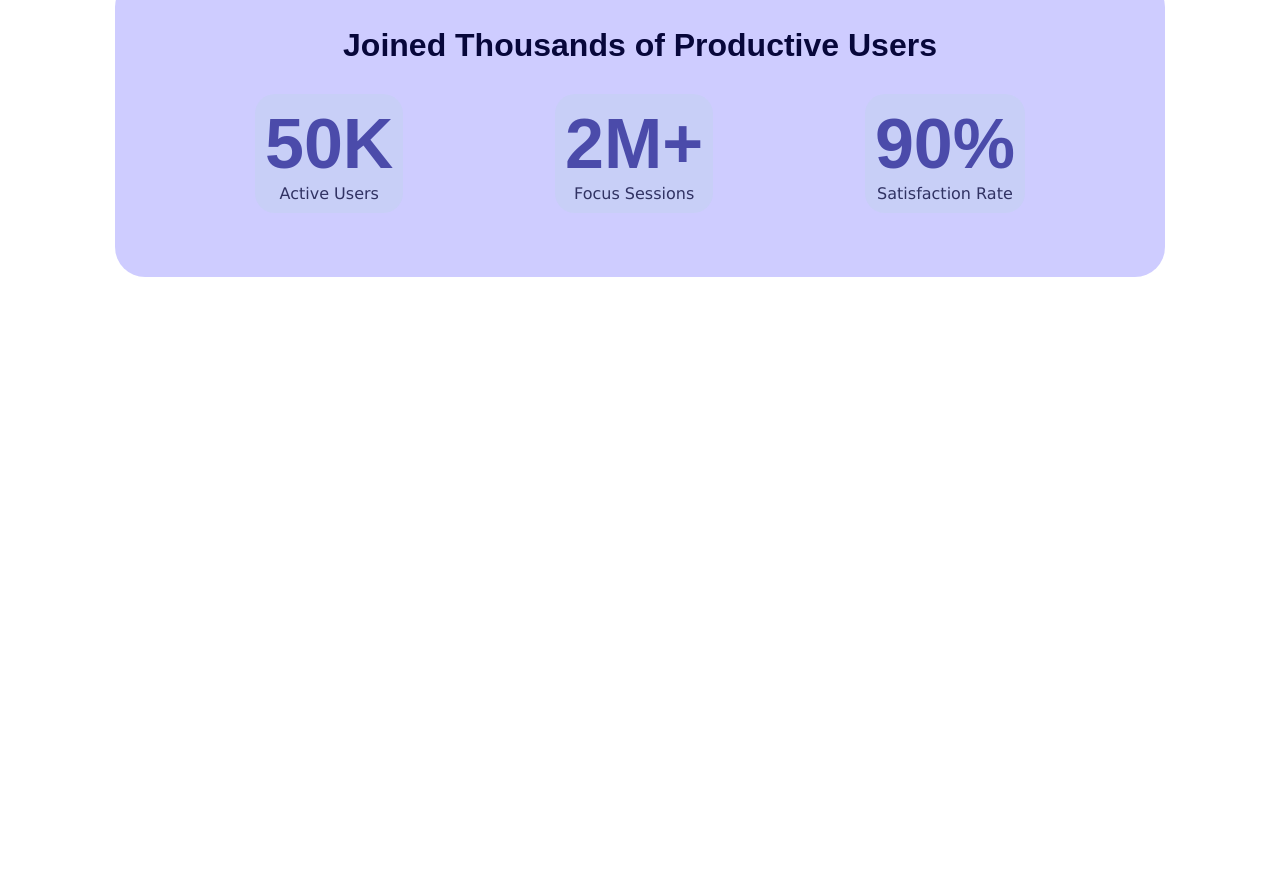
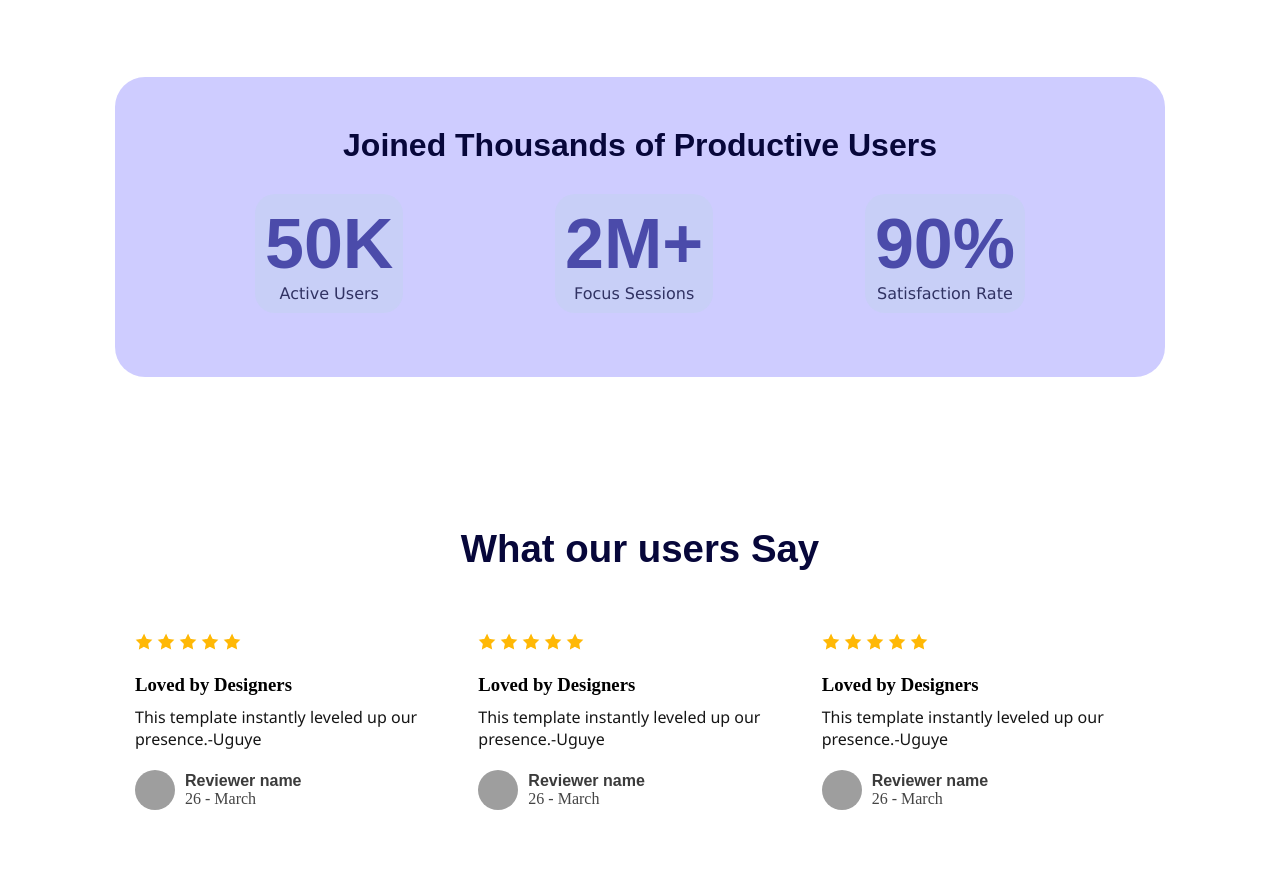
Before and after one commit to Minhajur-stuck/A1-landing-page, a plain HTML site: page index.html in a window 1280 px wide. Shown: the part 1131-2011 px from the top of the page. Before the commit the page ends 1488 px from the top, so only its background shows below. Drawn offline with Linux system fonts and the light colour scheme; grey boxes are pictures that could not be loaded.

Commit message:
Adding user feedback section

```diff
--- a/index.html
+++ b/index.html
@@ -48,6 +48,73 @@
       </div>
     </div>
   </section>
+  <section class="user-feedback">
+    <h1 class="center-align">What our users Say</h1>
+    <div class="comment-container">
+      <div class="comment">
+        <div class="image-div">
+          <img src="Assets/icon-star.png" alt="">
+          <img src="Assets/icon-star.png" alt="">
+          <img src="Assets/icon-star.png" alt="">
+          <img src="Assets/icon-star.png" alt="">
+          <img src="Assets/icon-star.png" alt="">
+        </div>
+        <div>
+          <h3>Loved by Designers</h3>
+          <p class="comment-text">This template instantly leveled up our presence.-Uguye</p>
+        </div>
+        <div class="reviewer-name">
+          <img class="profile" src="Assets/cat.jpg" alt="">
+          <div>
+            <h4>Reviewer name</h4>
+            <p>26 - March</p>
+          </div>
+        </div>
+        </div>
+       <div class="comment">
+        <div class="image-div">
+          <img src="Assets/icon-star.png" alt="">
+          <img src="Assets/icon-star.png" alt="">
+          <img src="Assets/icon-star.png" alt="">
+          <img src="Assets/icon-star.png" alt="">
+          <img src="Assets/icon-star.png" alt="">
+        </div>
+        <div>
+          <h3>Loved by Designers</h3>
+          <p class="comment-text">This template instantly leveled up our presence.-Uguye</p>
+        </div>
+        <div class="reviewer-name">
+          <img class="profile" src="Assets/cat.jpg" alt="">
+          <div>
+            <h4>Reviewer name</h4>
+            <p>26 - March</p>
+          </div>
+        </div>
+        </div>
+        <div class="comment">
+         <div class="image-div">
+          <img src="Assets/icon-star.png" alt="">
+          <img src="Assets/icon-star.png" alt="">
+          <img src="Assets/icon-star.png" alt="">
+          <img src="Assets/icon-star.png" alt="">
+          <img src="Assets/icon-star.png" alt="">
+        </div>
+        <div>
+          <h3>Loved by Designers</h3>
+          <p class="comment-text">This template instantly leveled up our presence.-Uguye</p>
+        </div>
+        <div class="reviewer-name">
+          <img class="profile" src="Assets/cat.jpg" alt="">
+          <div>
+            <h4>Reviewer name</h4>
+            <p>26 - March</p>
+          </div>
+        </div>
+        </div>
+    </div>
+  </section>
+  <section class="contact">
 
+  </section>
 </body>
 </html>
--- a/style.css
+++ b/style.css
@@ -71,7 +71,7 @@ nav h1{
 .action-section{
   width: 100%;
   padding: 0 10vw;
-  margin:80px auto;
+  margin:130px auto;
   display: flex;
   align-items: center;
   justify-content: space-between;
@@ -141,3 +141,54 @@ nav h1{
   color: rgba(7, 7, 58, 0.781);
   font-family: verdana;
 }
+.user-feedback{
+  width: 1050px;
+  height: 350px;
+  margin: 150px auto;
+}
+.user-feedback h1{
+  margin-bottom: 50px;
+  color: rgb(7, 7, 58);
+  font-size: 3vw;
+  font-family:sans-serif;
+}
+.comment-container{
+  height: 200px;
+  display: flex;
+  align-items: center;
+  justify-content: center;
+  padding: 10px;
+}
+.comment{
+  padding: 10px;
+}
+.comment h3{
+  font-family: serif;
+  margin-bottom: 10px;
+}
+.comment h4{
+  color: rgb(59, 59, 59);
+  font-family: sans-serif;
+}
+
+.comment-text{
+  color: rgba(0, 0, 0, 0.918);
+  font-family: 'Segoe UI', Tahoma, Geneva, Verdana, sans-serif;
+  margin-bottom: 20px;
+}
+.image-div{
+  margin-bottom: 20px;
+}
+.profile{
+  width: 40px;
+  height: 40px;
+  border-radius:20px;
+}
+.reviewer-name{
+  display: flex;
+  align-items: center;
+  gap: 10px;
+}
+.reviewer-name p{
+  color: rgb(68, 68, 68);
+}
```
Also changed, not shown: 1 other file.
